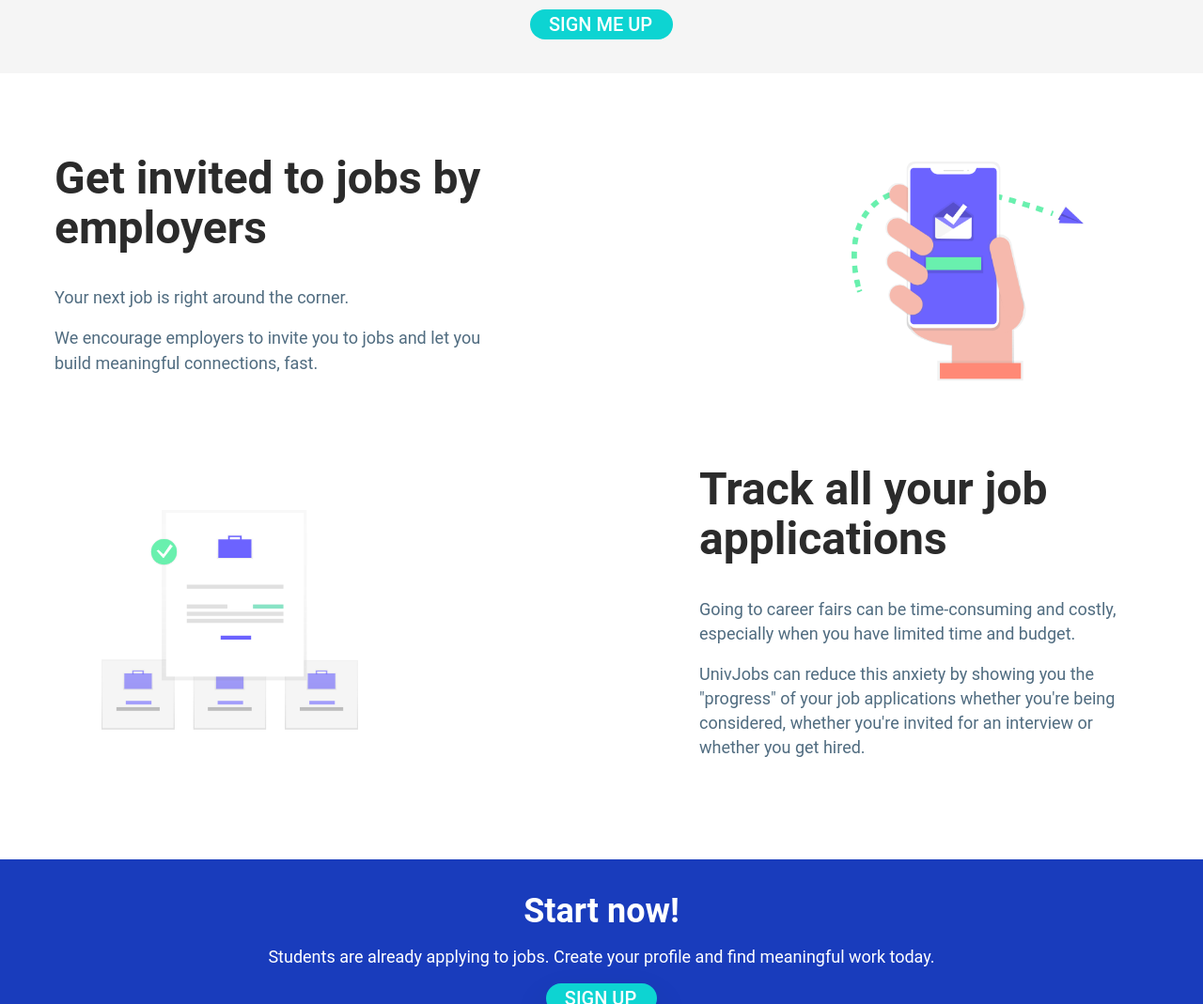
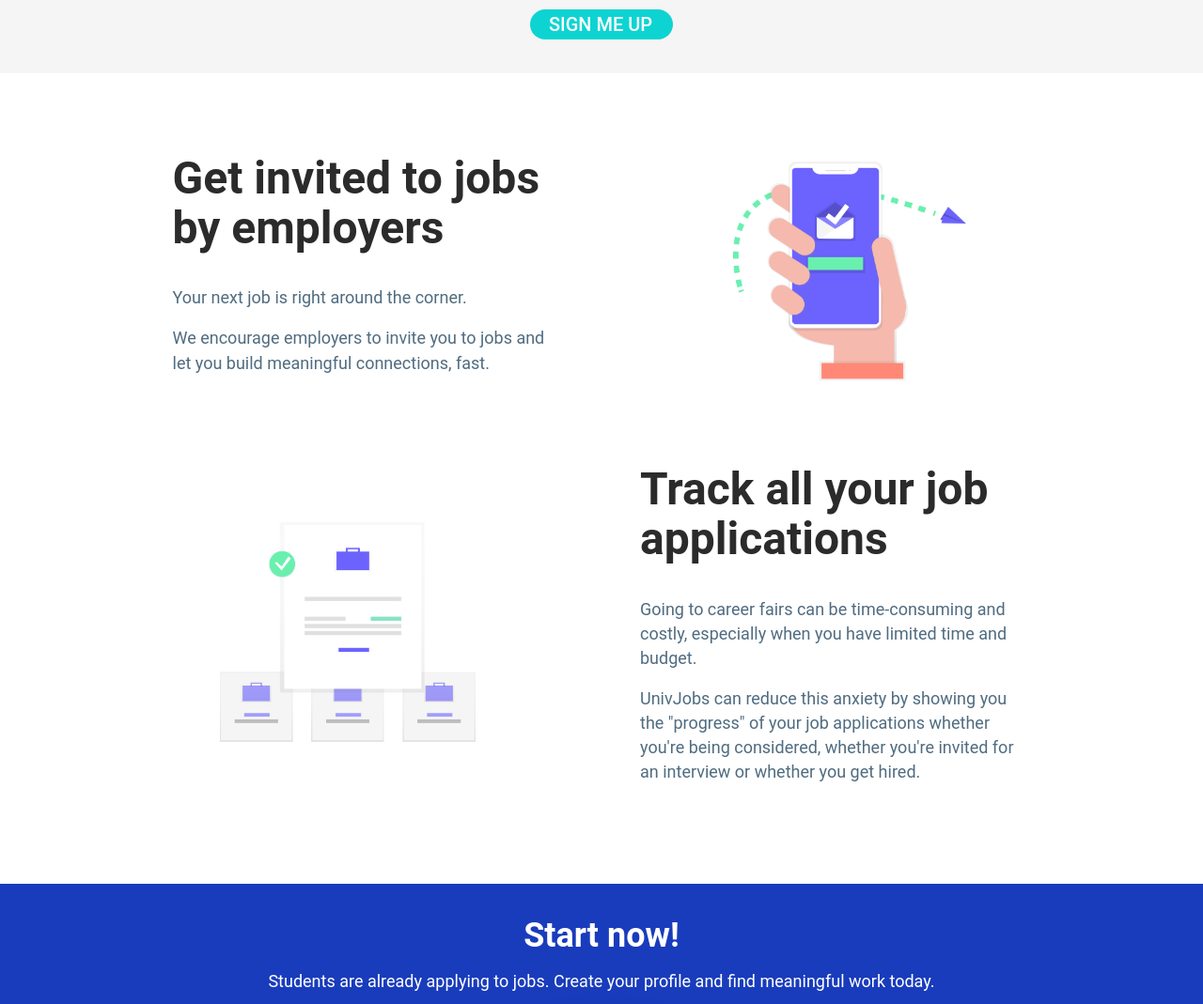
Before and after one commit to stemmlerjs/univjobs-front-static, a Gatsby site: page / in a window 1280 px wide. Shown: the part 1800-2869 px from the top of the page at 94% size. Built offline with nearby package versions, Linux system fonts and the light colour scheme; Gatsby itself is replaced by a stand-in of ours; some packages are replaced by stand-ins of ours; no server answers.

Commit message:
Update small styles.

```diff
--- a/src/styles/FeatureStyles.module.css
+++ b/src/styles/FeatureStyles.module.css
@@ -12,6 +12,7 @@
   justify-content: space-between;
   margin: 0 auto;
   padding-bottom: 30px;
+  max-width: 895px;
 }
 
 .flexContainerLeft>div {
@@ -23,6 +24,7 @@
   align-items: center;
   justify-content: space-between;
   margin: 0 auto;
+  max-width: 895px;
 }
 
 .flexContainerRight>div {
```
